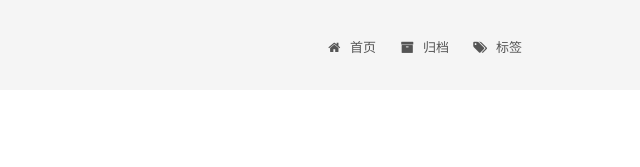
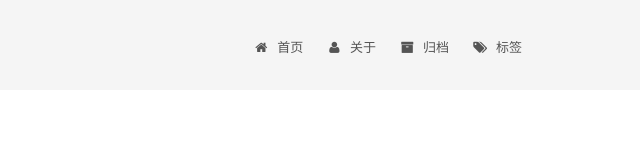
Before and after one commit to frankatmech/frankatmech.github.io, a plain HTML site: page index.html in a window 1280 px wide. Shown: the top 167 px of the page, 458-1098 px from the left. Drawn offline with Linux system fonts and the light colour scheme.

Commit message:
Site updated: 2016-07-26 00:17:26

```diff
--- a/css/main.css
+++ b/css/main.css
@@ -1548,7 +1548,7 @@ pre .javascript .function {
   width: 4px;
   height: 4px;
   border-radius: 50%;
-  background: #e00647;
+  background: #bd6eff;
 }
 .links-of-blogroll {
   font-size: 13px;
--- a/index.html
+++ b/index.html
@@ -176,6 +176,16 @@
               <i class="menu-item-icon fa fa-fw fa-home"></i> <br />
 
             首页
+          </a>
+        </li>
+
+
+        <li class="menu-item menu-item-about">
+          <a href="/about" rel="section">
+
+              <i class="menu-item-icon fa fa-fw fa-user"></i> <br />
+
+            关于
           </a>
         </li>
 
```
Also changed, not shown: 2016/07/25/test/index.html (+10 -0 lines), archives/2016/07/index.html (+10 -0 lines), archives/2016/index.html (+10 -0 lines), archives/index.html (+10 -0 lines).
